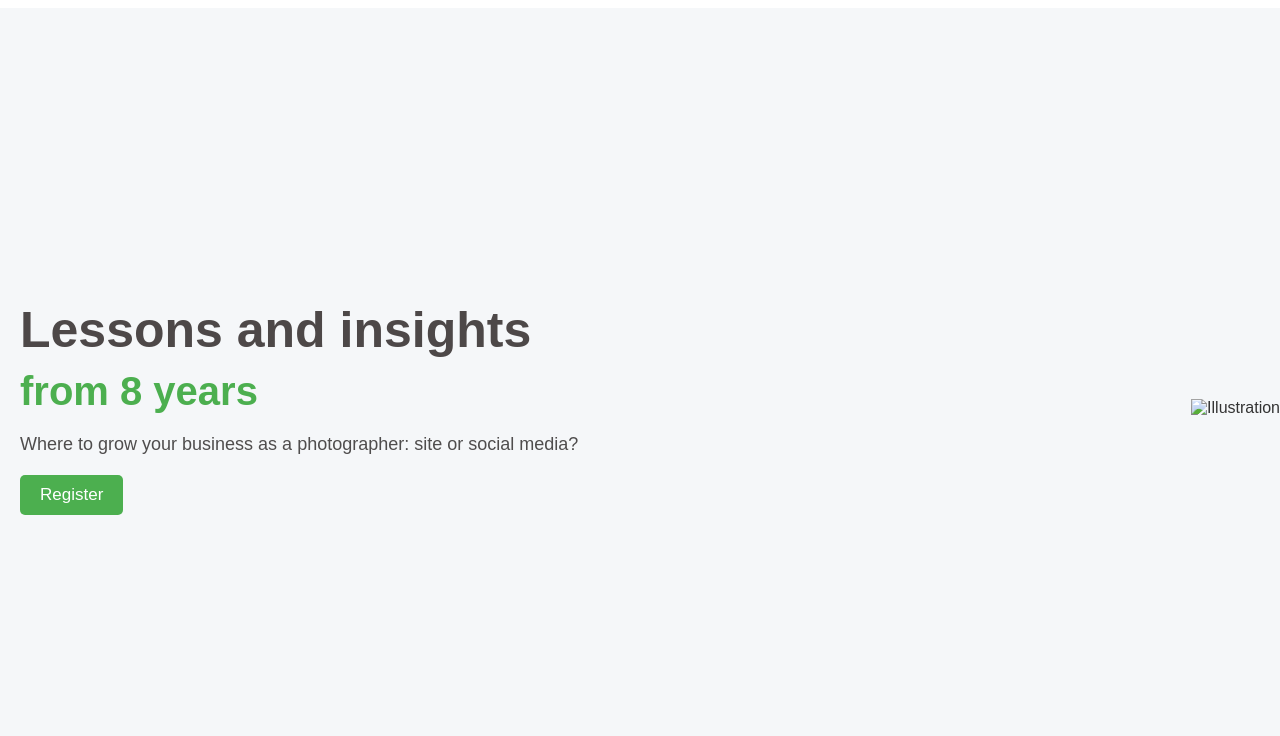
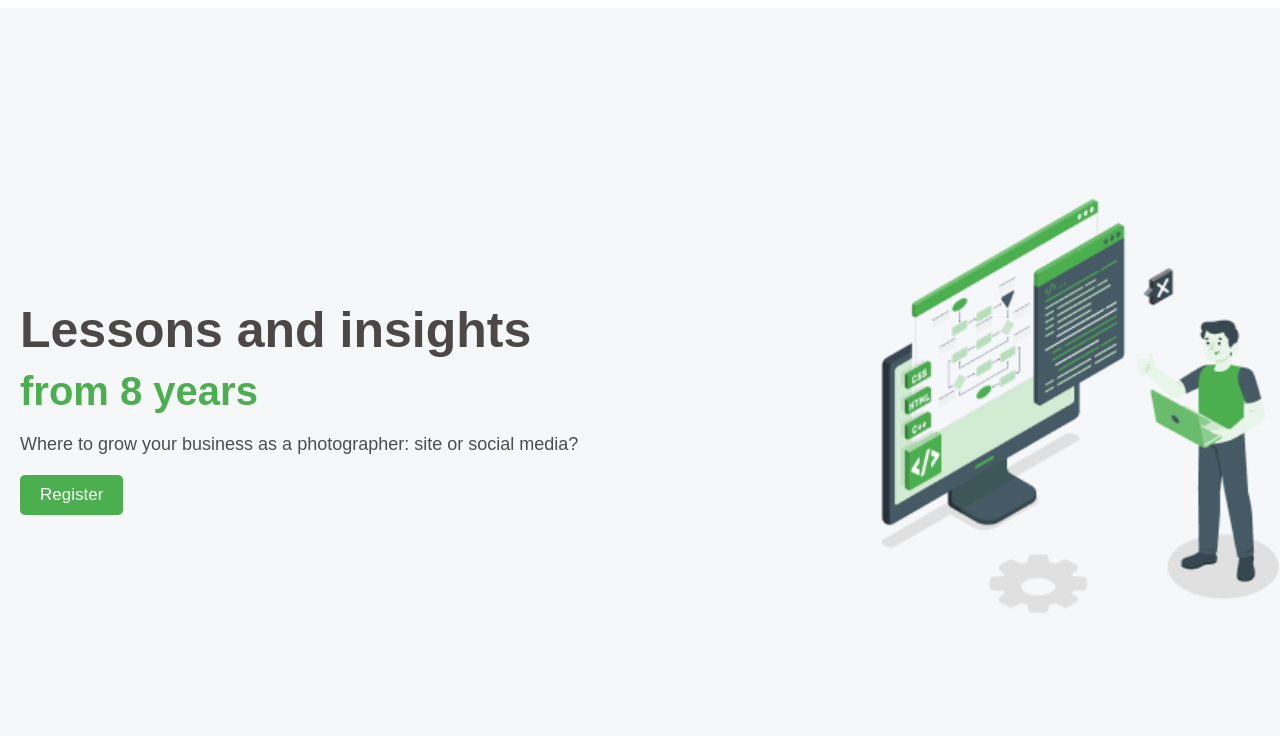
Before and after one commit to Aiza-Rabbani/hackaton, a plain HTML site: page index.html in a window 1280 px wide. Shown: the part 64-800 px from the top of the page. Drawn offline with Linux system fonts and the light colour scheme; files whose address does not match are found by name.

Commit message:
Update index.html

```diff
--- a/index.html
+++ b/index.html
@@ -33,7 +33,7 @@
             <button>Register</button>
         </div>
         <div class="image1">
-            <img src="images/Illustration.png" alt="Illustration">
+            <img src="Illustration.png" alt="Illustration">
         </div>
     </div>
 
```
